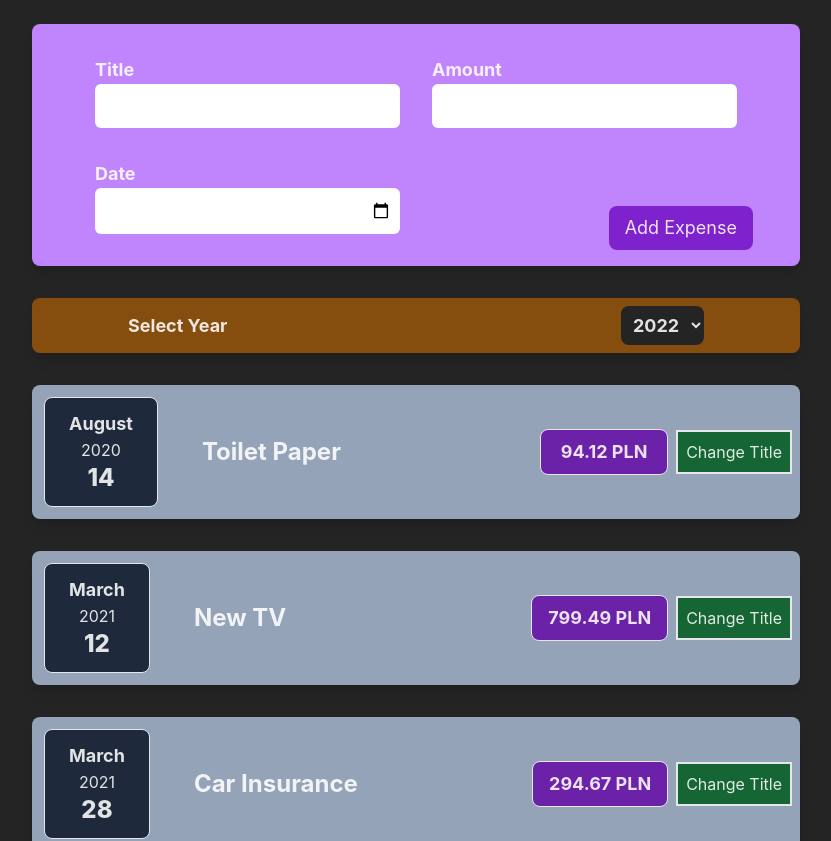
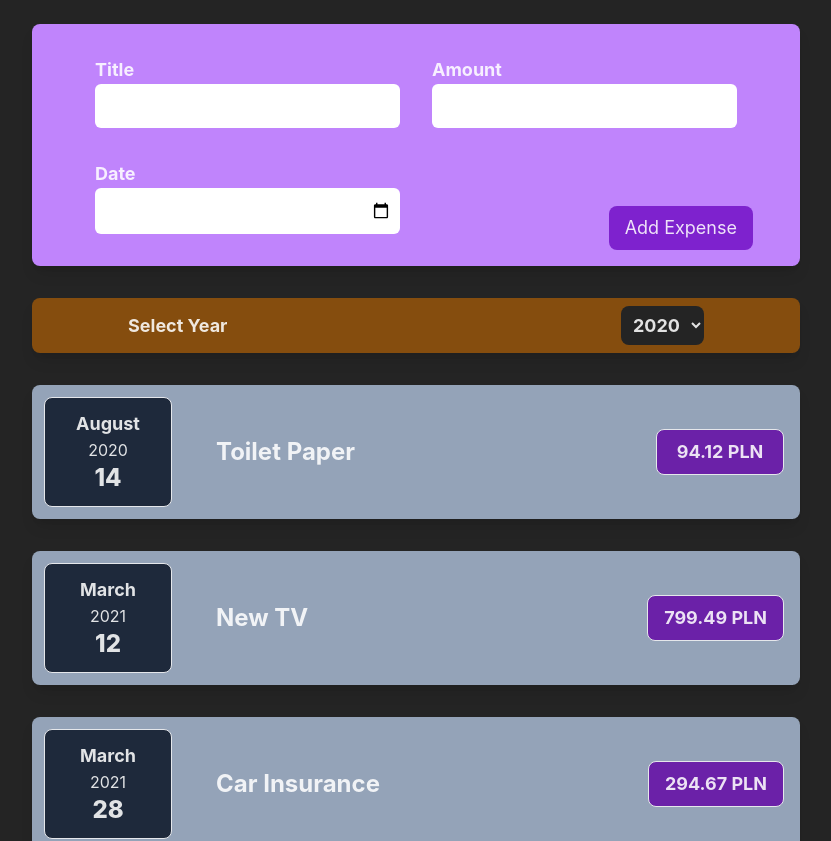
Before and after one commit to frankot/expenses-app-AGAIN, a React (Vite) app: page / in a window 1280 px wide. Shown: the top 841 px of the page, without its empty margins (224-1055 px from the left). Built offline with nearby package versions, Linux system fonts and the light colour scheme.

Commit message:
added dynamic list on Add expense

```diff
--- a/src/App.jsx
+++ b/src/App.jsx
@@ -1,8 +1,8 @@
+import { useState } from "react";
 import Expense from "./components/Expenses/Expense";
 import NewExpense from "./components/NewExpense/NewExpense";
 
-export default function App() {
-  const expenses = [
+const DUMMY_DATA = [
   {
     id: "e1",
     title: "Toilet Paper",
@@ -23,14 +23,18 @@ export default function App() {
     date: new Date(2021, 5, 12),
   },
 ];
-  const addExpenseHandler = expense =>{
-    console.log('in app.jsx');
-    console.log(expense);
-  }
+
+export default function App() {
+  const [expenses, setExpenses] = useState(DUMMY_DATA);
+  const addExpenseHandler = (expense) => {
+    setExpenses((prevExpenses) => {
+      return [expense, ...prevExpenses];
+    });
+  };
 
   return (
     <div>
-      <NewExpense onAddExpense={addExpenseHandler}/>
+      <NewExpense onAddExpense={addExpenseHandler} />
       <Expense expense={expenses} />
     </div>
   );
--- a/src/components/Expenses/ExpensItem.jsx
+++ b/src/components/Expenses/ExpensItem.jsx
@@ -1,24 +1,16 @@
 import ExpenseDate from "./ExpenseDate";
 import CardItem from "../UI/CardItem";
-import { useState } from "react";
 
 export default function ExpensItem(props) {
-  const [title, setTitle] = useState(props.title);
-  const clickHandler = () => {
-    setTitle("Ugabuga");
-  };
   return (
     <CardItem className=" bg-slate-400  p-2 ">
       <div className="flex-none mr-10">
         <ExpenseDate date={props.date} />
       </div>
-      <div className="flex-1 text-2xl font-bold">{title}</div>
+      <div className="flex-1 text-2xl font-bold">{props.title}</div>
       <div className=" bg-purple-800 rounded-lg m-2 px-4 py-2 border min-w-[8rem] font-bold text-lg justify-center flex">
         <div>{props.amount} PLN</div>
       </div>
-      <button onClick={clickHandler} className="border-2 bg-green-800 p-2">
-        Change Title
-      </button>
     </CardItem>
   );
 }
--- a/src/components/Expenses/Expense.jsx
+++ b/src/components/Expenses/Expense.jsx
@@ -4,8 +4,7 @@ import ExpensItem from "./ExpensItem";
 import ExpensesFilter from "./ExpensesFilter";
 
 export default function Expense(prop) {
-  const expense = prop.expense;
-  const [filterdYear, setFilteredYear] = useState("2022");
+  const [filterdYear, setFilteredYear] = useState("2020");
   const savedYearHandler = (enteredYear) => {
     setFilteredYear(enteredYear);
     console.log(`Filtered year from expenses: ${enteredYear}`);
@@ -14,15 +13,17 @@ export default function Expense(prop) {
   return (
     <div className="">
       <ul>
-        <ExpensesFilter selected={filterdYear} onSavePickedYear={savedYearHandler} />
-        {expense.map((expenseItem) => (
-          <li key={expenseItem.id}>
-            <ExpensItem
-              title={expenseItem.title}
-              amount={expenseItem.amount}
-              date={expenseItem.date}
-            />
-          </li>
+        <ExpensesFilter
+          selected={filterdYear}
+          onSavePickedYear={savedYearHandler}
+        />
+        {prop.expense.map((expenseItem) => (
+          <ExpensItem
+            key={expenseItem.id}
+            title={expenseItem.title}
+            amount={expenseItem.amount}
+            date={expenseItem.date}
+          />
         ))}
       </ul>
     </div>
--- a/src/components/Expenses/ExpenseDate.jsx
+++ b/src/components/Expenses/ExpenseDate.jsx
@@ -3,7 +3,7 @@ export default function ExpenseDate(props) {
   const year = props.date.getFullYear();
   const day = props.date.toLocaleString("en-US", { day: "2-digit" });
   return (
-    <div className="flex flex-col items-center bg-slate-800 rounded-lg py-3 px-6 m-1 border">
+    <div className="flex flex-col items-center bg-slate-800 rounded-lg py-3 px-6 m-1 border w-32">
       <div className="font-bold text-lg">{month}</div>
       <div>{year}</div>
       <div className="text-2xl font-extrabold">{day}</div>
--- a/src/components/NewExpense/ExpenseForm.jsx
+++ b/src/components/NewExpense/ExpenseForm.jsx
@@ -2,7 +2,7 @@ import "./newExpenseInput.css";
 import { useState } from "react";
 
 export default function ExpenseForm(props) {
-  const [enteredTitle, setEnteredTitle] = useState("");
+  const [enteredTitle, setEnteredTitle] = useState("t");
   const titleChangeHandler = (event) => {
     setEnteredTitle(event.target.value);
   };
```
Lines whose indentation alone changed are shown as unchanged.
